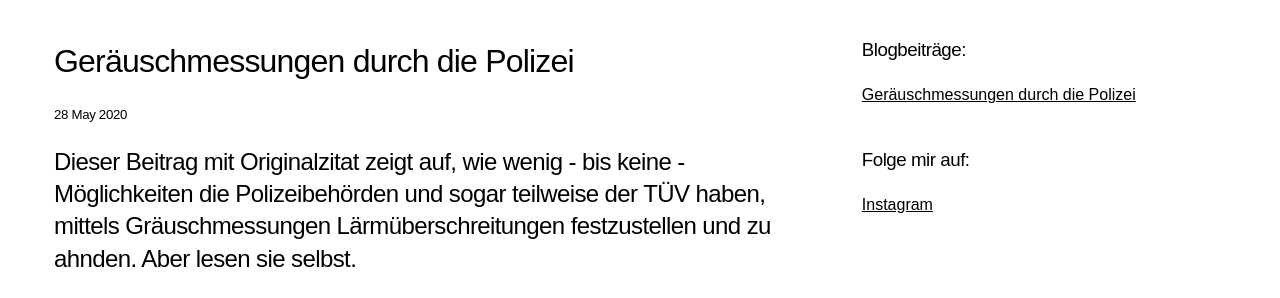
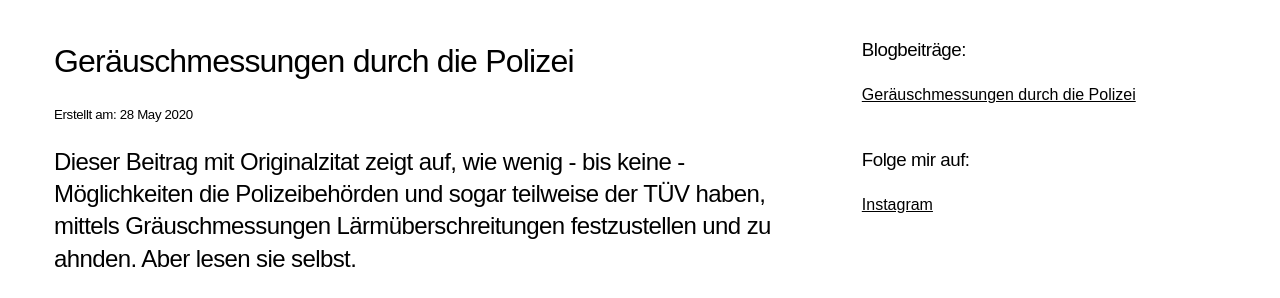
Before and after one commit to rettet-die-stille/rettet-die-stille.github.io, a Jekyll site: the page built from _posts/2019-10-15-Geraeuschmessungen-durch-die-Polizei.md, in a window 1280 px wide. Shown: the part 460-758 px from the top of the page. Built offline with Jekyll 4.4.1, drawn with Linux system fonts in a browser that asks for light colours.

Commit message:
Update post.html

```diff
--- a/_layouts/post.html
+++ b/_layouts/post.html
@@ -4,6 +4,6 @@ layout: defaultmodern
 
  <div class="card">
   <h1>{{ page.title }}</h1>
-  <h5>{{ page.date | date_to_string }}</h5>
+  <h5>Erstellt am: {{ page.date | date_to_string }}</h5>
   {{ content }}
 </div>
```
